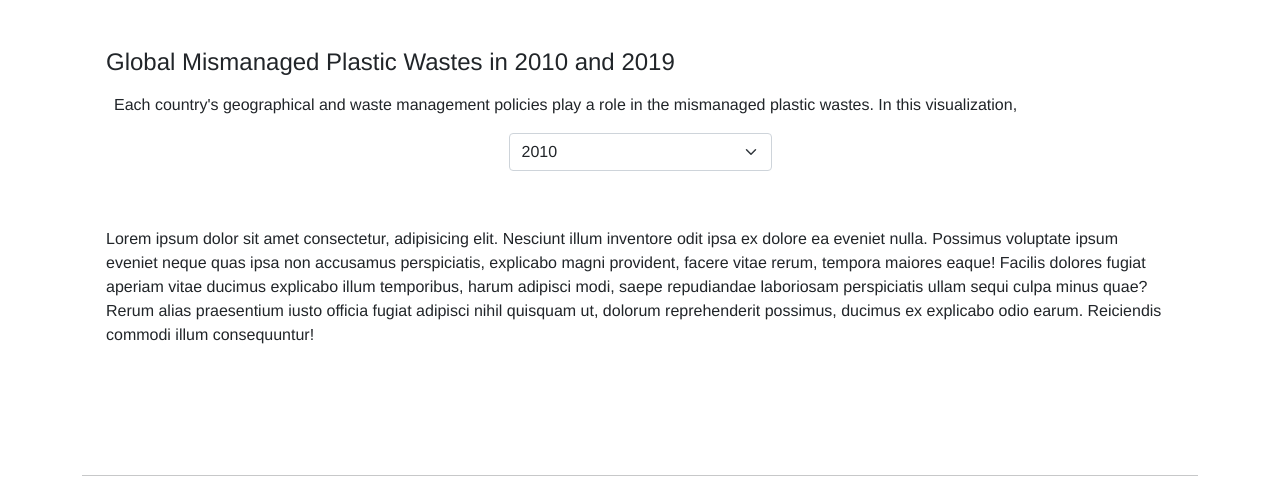
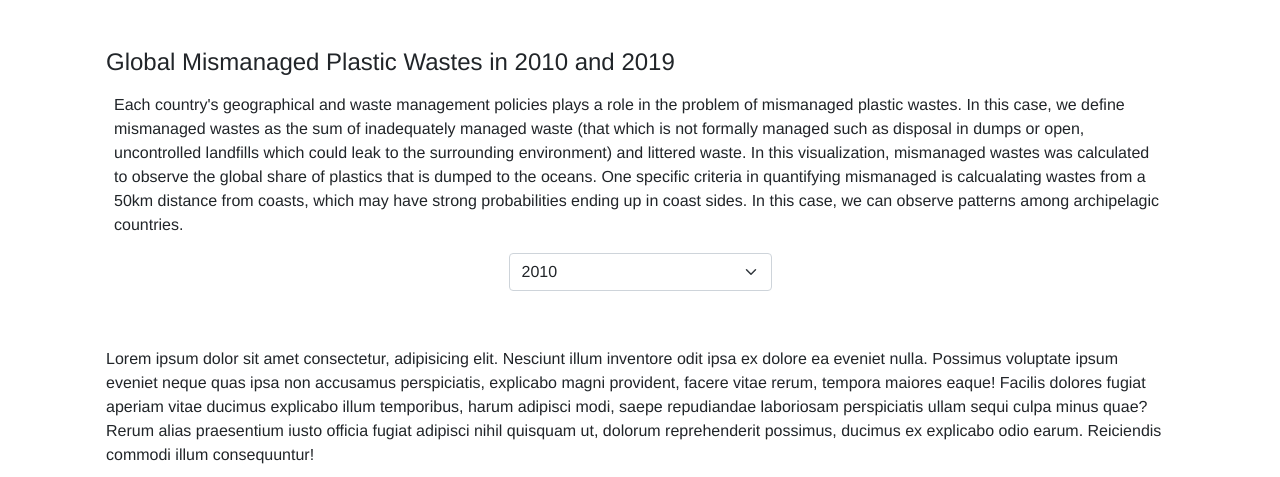
Before and after one commit to lexcyman/data101-app, a Flask app: template application/templates/mismanaged.html in a window 1280 px wide. Shown: the part 56-533 px from the top of the page. Run offline with Flask 2, Linux system fonts and the light colour scheme; the template is opened without the code that fills it, so the values that code supplies are empty; some libraries are stand-ins or nearby versions.

Commit message:
Update mismanaged.html

```diff
--- a/application/templates/mismanaged.html
+++ b/application/templates/mismanaged.html
@@ -11,8 +11,10 @@
     <div class="m-auto">
       <div id="card-contents">
         <p>
-          Each country's geographical and waste management policies play a role in the
-          mismanaged plastic wastes. In this visualization,
+          Each country's geographical and waste management policies plays a role in the problem of mismanaged plastic wastes. In this case, we define mismanaged wastes as the sum of inadequately managed waste (that which is not formally managed such as
+          disposal in dumps or open, uncontrolled landfills which could leak to the surrounding environment) and littered waste.  In this visualization, mismanaged wastes was calculated to observe
+          the global share of plastics that is dumped to the oceans. One specific criteria in quantifying mismanaged is calcualating wastes
+          from a 50km distance from coasts, which may have strong probabilities ending up in coast sides. In this case, we can observe patterns among archipelagic countries.
         </p>
         <select class="form-select w-25 mx-auto" id="mismanaged-select" onchange="changeMap(event)">
           <option value="2010-mismanaged" selected>2010</option>
```
